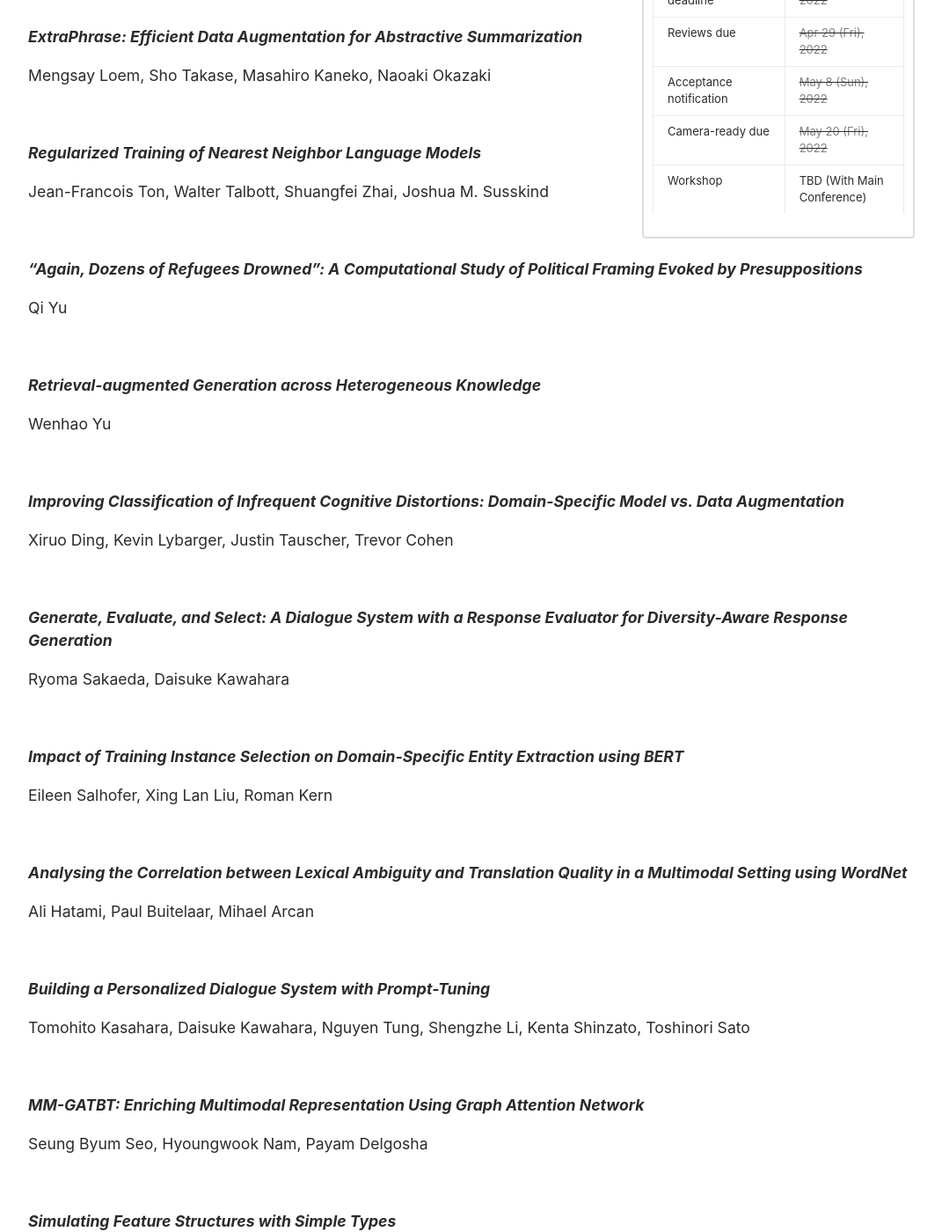
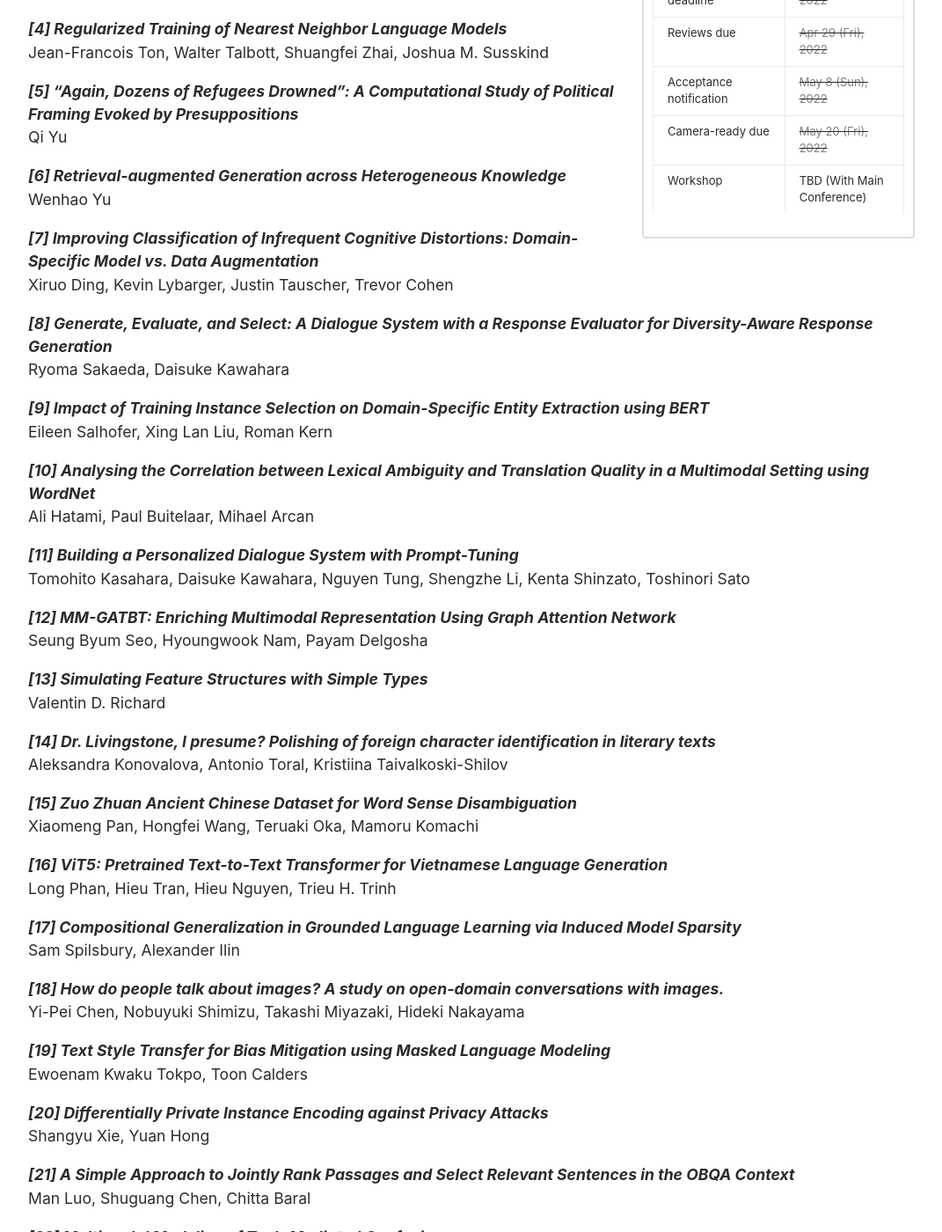
Before and after one commit to naacl2022-srw/naacl2022-srw.github.io, a Jekyll site: the page built from accepted.md, in a window 1280 px wide and 1400 px high, scrolled down 782 px. Shown: the whole window at 88% size, without its empty margins (104-1175 px from the left). Built offline with Jekyll 4.4.1, drawn with Linux system fonts in a browser that asks for light colours; some of the changed text lies outside the part shown.

Commit message:
Added numbers for papers

```diff
--- a/accepted.md
+++ b/accepted.md
@@ -5,287 +5,195 @@ permalink: /accepted
 order : 1
 ---
 
-<!-- ### Proceedings for archival papers can be accessed [here.](https://aclanthology.org/volumes/2022.naacl-srw/) -->
+<!-- ### Proceedings for archival papers can be accessed [here.] (https://aclanthology.org/volumes/2022.naacl-srw/) -->
 
 # Archival
 
 
-***Systematicity Emerges in Transformers when Abstract Grammatical Roles Guide Attention***\
+***[1] Systematicity Emerges in Transformers when Abstract Grammatical Roles Guide Attention***\
 Ayush K Chakravarthy, Jacob Labe Russin, Randall O'Reilly
 
-<br/>
 
-***Grounding in social media: An approach to building a chit-chat dialogue model***
-
+***[2] Grounding in social media: An approach to building a chit-chat dialogue model***\
 Ritvik Choudhary, Daisuke Kawahara
 
-<br/>
 
-***ExtraPhrase: Efficient Data Augmentation for Abstractive Summarization***
-
+***[3] ExtraPhrase: Efficient Data Augmentation for Abstractive Summarization***\
 Mengsay Loem, Sho Takase, Masahiro Kaneko, Naoaki Okazaki
 
-<br/>
 
-***Regularized Training of Nearest Neighbor Language Models***
-
+***[4] Regularized Training of Nearest Neighbor Language Models***\
 Jean-Francois Ton, Walter Talbott, Shuangfei Zhai, Joshua M. Susskind
 
-<br/>
 
-***"Again, Dozens of Refugees Drowned": A Computational Study of Political Framing Evoked by Presuppositions***
-
+***[5] "Again, Dozens of Refugees Drowned": A Computational Study of Political Framing Evoked by Presuppositions***\
 Qi Yu
 
-<br/>
 
-***Retrieval-augmented Generation across Heterogeneous Knowledge***
-
+***[6] Retrieval-augmented Generation across Heterogeneous Knowledge***\
 Wenhao Yu
 
-<br/>
 
-***Improving Classification of Infrequent Cognitive Distortions: Domain-Specific Model vs. Data Augmentation***
-
+***[7] Improving Classification of Infrequent Cognitive Distortions: Domain-Specific Model vs. Data Augmentation***\
 Xiruo Ding, Kevin Lybarger, Justin Tauscher, Trevor Cohen
 
-<br/>
 
-***Generate, Evaluate, and Select: A Dialogue System with a Response Evaluator for Diversity-Aware Response Generation***
-
+***[8] Generate, Evaluate, and Select: A Dialogue System with a Response Evaluator for Diversity-Aware Response Generation***\
 Ryoma Sakaeda, Daisuke Kawahara
 
-<br/>
 
-***Impact of Training Instance Selection on Domain-Specific Entity Extraction using BERT***
-
+***[9] Impact of Training Instance Selection on Domain-Specific Entity Extraction using BERT***\
 Eileen Salhofer, Xing Lan Liu, Roman Kern
 
-<br/>
 
-***Analysing the Correlation between Lexical Ambiguity and Translation Quality in a Multimodal Setting using WordNet***
-
+***[10] Analysing the Correlation between Lexical Ambiguity and Translation Quality in a Multimodal Setting using WordNet***\
 Ali Hatami, Paul Buitelaar, Mihael Arcan
 
-<br/>
 
-***Building a Personalized Dialogue System with Prompt-Tuning***
-
+***[11] Building a Personalized Dialogue System with Prompt-Tuning***\
 Tomohito Kasahara, Daisuke Kawahara, Nguyen Tung, Shengzhe Li, Kenta Shinzato, Toshinori Sato
 
-<br/>
 
-***MM-GATBT: Enriching Multimodal Representation Using Graph Attention Network***
-
+***[12] MM-GATBT: Enriching Multimodal Representation Using Graph Attention Network***\
 Seung Byum Seo, Hyoungwook Nam, Payam Delgosha
 
-<br/>
 
-***Simulating Feature Structures with Simple Types***
-
+***[13] Simulating Feature Structures with Simple Types***\
 Valentin D. Richard
 
-<br/>
 
-***Dr. Livingstone, I presume? Polishing of foreign character identification in literary texts***
-
+***[14] Dr. Livingstone, I presume? Polishing of foreign character identification in literary texts***\
 Aleksandra Konovalova, Antonio Toral, Kristiina Taivalkoski-Shilov
 
-<br/>
 
-***Zuo Zhuan Ancient Chinese Dataset for Word Sense Disambiguation***
-
+***[15] Zuo Zhuan Ancient Chinese Dataset for Word Sense Disambiguation***\
 Xiaomeng Pan, Hongfei Wang, Teruaki Oka, Mamoru Komachi
 
-<br/>
 
-***ViT5: Pretrained Text-to-Text Transformer for Vietnamese Language Generation***
-
+***[16] ViT5: Pretrained Text-to-Text Transformer for Vietnamese Language Generation***\
 Long Phan, Hieu Tran, Hieu Nguyen, Trieu H. Trinh
 
-<br/>
 
-***Compositional Generalization in Grounded Language Learning via Induced Model Sparsity***
-
+***[17] Compositional Generalization in Grounded Language Learning via Induced Model Sparsity***\
 Sam Spilsbury, Alexander Ilin
 
-<br/>
 
-***How do people talk about images? A study on open-domain conversations with images.***
-
+***[18] How do people talk about images? A study on open-domain conversations with images.***\
 Yi-Pei Chen, Nobuyuki Shimizu, Takashi Miyazaki, Hideki Nakayama
 
-<br/>
 
-***Text Style Transfer for Bias Mitigation using Masked Language Modeling***
-
+***[19] Text Style Transfer for Bias Mitigation using Masked Language Modeling***\
 Ewoenam Kwaku Tokpo, Toon Calders
 
-<br/>
 
-***Differentially Private Instance Encoding against Privacy Attacks***
-
+***[20] Differentially Private Instance Encoding against Privacy Attacks***\
 Shangyu Xie, Yuan Hong
 
-<br/>
 
-***A Simple Approach to Jointly Rank Passages and Select Relevant Sentences in the OBQA Context***
-
+***[21] A Simple Approach to Jointly Rank Passages and Select Relevant Sentences in the OBQA Context***\
 Man Luo, Shuguang Chen, Chitta Baral
 
-<br/>
 
-***Multimodal Modeling of Task-Mediated Confusion***
-
+***[22] Multimodal Modeling of Task-Mediated Confusion***\
 Camille Mince, Skye Rhomberg, Cecilia Alm, Reynold Bailey, Alex Ororbia
 
-<br/>
 
-***Probe-Less Probing of BERT's Layer-Wise Linguistic Knowledge with Masked Word Prediction***
-
+***[23] Probe-Less Probing of BERT's Layer-Wise Linguistic Knowledge with Masked Word Prediction***\
 Tatsuya Aoyama, Nathan Schneider
 
-<br/>
 
-***Neural Networks in a Product of Hyperbolic Spaces***
-
+***[24] Neural Networks in a Product of Hyperbolic Spaces***\
 Jun Takeuchi, Noriki Nishida, Hideki Nakayama
 
-<br/>
 
-***Explicit Use of Topicality in Dialogue Response Generation***
-
+***[25] Explicit Use of Topicality in Dialogue Response Generation***\
 Takumi Yoshikoshi, Hayato Atarashi, Takashi Kodama, Sadao Kurohashi
 
-<br/>
 
-***Automating Human Evaluation of Dialogue Systems***
-
+***[26] Automating Human Evaluation of Dialogue Systems***\
 Sujan Reddy A
 
-<br/>
 
-***Strong Heuristics for Named Entity Linking***
-
+***[27] Strong Heuristics for Named Entity Linking***\
 Marko Čuljak, Andreas Spitz, Robert West, Akhil Arora
 
-<br/>
 
-***Static and Dynamic Speaker Modeling based on Graph Neural Network for Emotion Recognition in Conversation***
-
+***[28] Static and Dynamic Speaker Modeling based on Graph Neural Network for Emotion Recognition in Conversation***\
 Prakhar Saxena, Yin Jou Huang, Sadao Kurohashi
 
-<br/>
 
-***Few-shot fine-tuning SOTA summarization models for medical dialogues***
-
+***[29] Few-shot fine-tuning SOTA summarization models for medical dialogues***\
 David Fraile Navarro, Mark Dras, Shlomo Berkovsky
 
-<br/>
 
-***Unifying Parsing and Tree-Structured Models for Generating Sentence Semantic Representations***
-
+***[30] Unifying Parsing and Tree-Structured Models for Generating Sentence Semantic Representations***\
 Antoine Simoulin, Benoit Crabbé
 
-<br/>
 
-***Multiformer: A Head-Configurable Transformer-Based Model for Direct Speech Translation***
-
+***[31] Multiformer: A Head-Configurable Transformer-Based Model for Direct Speech Translation***\
 Gerard Sant, Gerard I. Gállego, Belen Alastruey, Marta Ruiz Costa-jussà
 
-<br/>
 
-***Defending Compositionality in Emergent Languages***
-
+***[32] Defending Compositionality in Emergent Languages***\
 Michal Auersperger, Pavel Pecina
 
-<br/>
 
-***Exploring the Effect of Dialect Mismatched Language Models in Telugu Automatic Speech Recognition***
-
+***[33] Exploring the Effect of Dialect Mismatched Language Models in Telugu Automatic Speech Recognition***\
 Aditya Yadavalli, Ganesh Sai Mirishkar, Anil Vuppala
 
-<br/>
 
-***Heterogeneous-Graph Reasoning and Fine-Grained Aggregation for Fact Checking***
-
+***[34] Heterogeneous-Graph Reasoning and Fine-Grained Aggregation for Fact Checking***\
 Hongbin Lin
 
-<br/>
 
 # Non-archival
 
 
-***Towards Unsupervised Speech Synthesis***
-
+***[35] Towards Unsupervised Speech Synthesis***\
 Alexander H. Liu, Cheng-I Lai, James R. Glass
 
-<br/>
 
-***Understanding Long Document with Different Position-Aware Attentions***
-
+***[36] Understanding Long Document with Different Position-Aware Attentions***\
 Hai Pham, Guoxin Wang, Yijuan Lu, Dinei Florencio, Cha Zhang
 
-<br/>
-***Investigating the effectiveness of various speaker embeddings for multi-speaker end-to-end speech
-synthesis system using small-sized speech data***
-
+***[37] Investigating the effectiveness of various speaker embeddings for multi-speaker end-to-end speech
+synthesis system using small-sized speech data***\
 Sheng-Yao Wang, Yi-Chin Huang
 
-<br/>
 
-***Preschool Children Speech Recognition for Early Childhood Intervention: Motivation and Challenges***
-
+***[38] Preschool Children Speech Recognition for Early Childhood Intervention: Motivation and Challenges***\
 Satwik Dutta, Dwight W. Irvin, John H. L. Hansen
 
-<br/>
 
-***Eliciting Complex Relational Knowledge From Masked Language Models***
-
+***[39] Eliciting Complex Relational Knowledge From Masked Language Models***\
 Arun Sundaresan, Ming Hsu, Zhihao Zhang
 
-<br/>
 
-***Machine Narrative Comprehension in Fictional Characters Personality Prediction Task***
-
+***[40] Machine Narrative Comprehension in Fictional Characters Personality Prediction Task***\
 Yisi Sang, Xiangyang Mou, Mo Yu, Dakuo Wang, Jing Li, Jeffrey Stanton
 
-<br/>
 
-***Divide & Conquer for Entailment-aware Multi-hop Evidence Retrieval***
-
+***[41] Divide & Conquer for Entailment-aware Multi-hop Evidence Retrieval***\
 Fan Luo, Mihai Surdeanu
 
-<br/>
 
-***CSSS: A Novel Candidate Summary Selection Strategy for Summary-level Extractive Summarization***
-
+***[42] CSSS: A Novel Candidate Summary Selection Strategy for Summary-level Extractive Summarization***\
 Shuai Gong, Zhenfang Zhu, Wenqing Wu, Zhen Zhao, Dianyuan Zhang
 
-<br/>
 
 # Thesis Proposals
 
-***Methods for Estimating and Improving Robustness of Language Models***
-
+***[43] Methods for Estimating and Improving Robustness of Language Models***\
 Michal Stefanik
 
-<br/>
 
-***Neural Retriever and Go Beyond: A Thesis Proposal***
-
+***[44] Neural Retriever and Go Beyond: A Thesis Proposal***\
 Man Luo
 
-<br/>
 
-***Multimodal large language models for inclusive collaboration learning tasks***
-
+***[45] Multimodal large language models for inclusive collaboration learning tasks***\
 Armanda Lewis
 
-<br/>
 
-***Towards Gender Biased Language Classification: A Case Study with British English Metadata Descriptions***
-
+***[46] Towards Gender Biased Language Classification: A Case Study with British English Metadata Descriptions***\
 Lucy Havens
-
-<br/>
```
